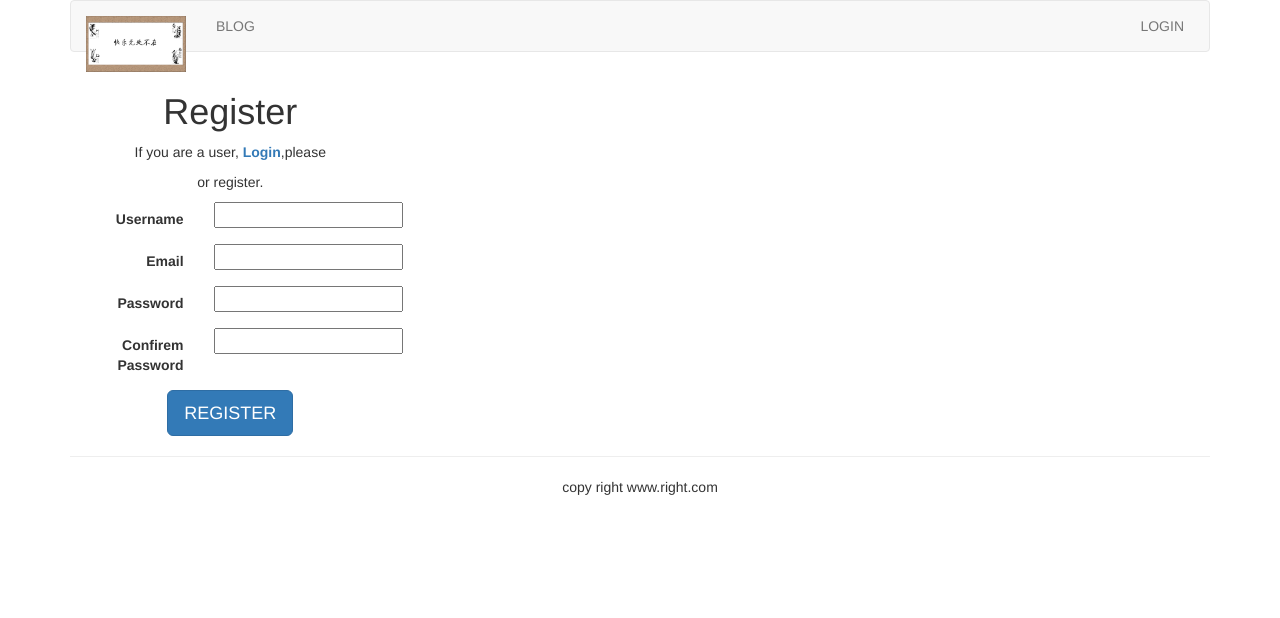
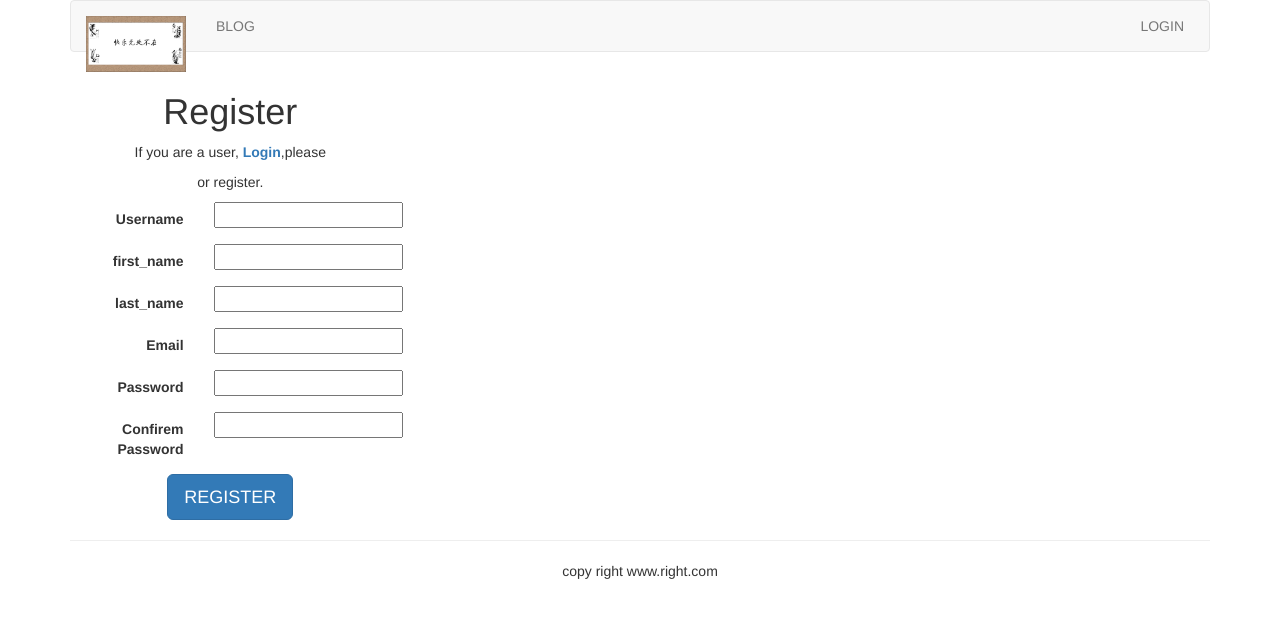
Before and after one commit to NoahGit/Python, a Django app: page /account/register/ in a window 1280 px wide. Shown: the top 618 px of the page. Run offline with Django 3.2, Linux system fonts and the light colour scheme; some libraries are stand-ins or nearby versions.

Commit message:
20181121-77page

```diff
--- a/account/forms.py
+++ b/account/forms.py
@@ -11,7 +11,7 @@ class RegistrationForm(forms.ModelForm):
 
     class Meta:
         model = User
-        fields = ("username", "email")
+        fields = ("username", "first_name", "last_name", "email")
 
     def clean_password2(self):
         cd = self.cleaned_data
--- a/templates/account/register.html
+++ b/templates/account/register.html
@@ -12,6 +12,17 @@
                 <label for="{{ form.username.id_for_label }}" class="col-md-5 control-label">Username</label>
                 <div class="col-md-6 text-left">{{ form.username }}</div>
             </div>
+
+            <div class="form-group">
+                <label for="{{ form.first_name.id_for_label }}" class="col-md-5 control-label">first_name</label>
+                <div class="col-md-6 text-left">{{ form.first_name }}</div>
+            </div>
+            <div class="form-group">
+                <label for="{{ form.last_name.id_for_label }}" class="col-md-5 control-label">last_name</label>
+                <div class="col-md-6 text-left">{{ form.last_name }}</div>
+            </div>
+
+
             <div class="form-group">
                 <label for="{{ form.email.id_for_label }}" class="col-md-5 control-label">Email</label>
                 <div class="col-md-6 text-left">{{ form.email }}</div>
```
